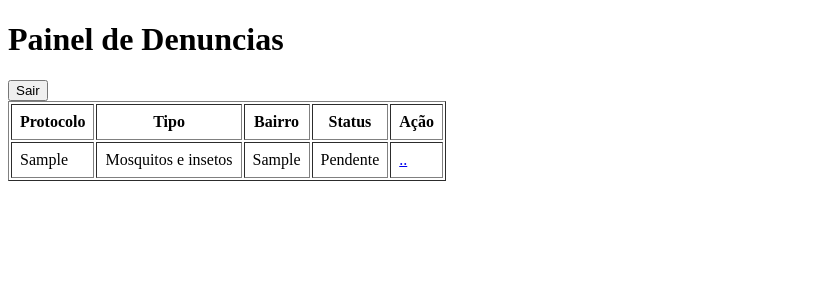
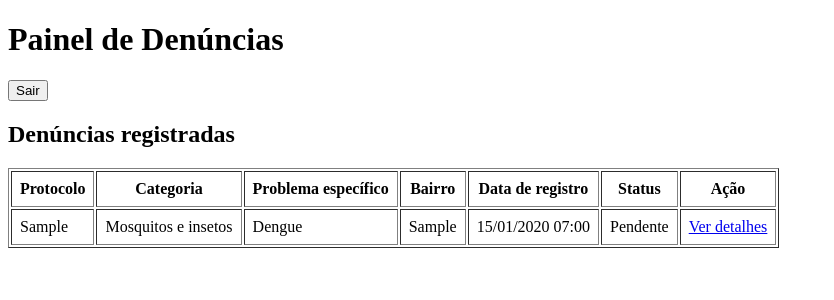
Before and after one commit to livia-trindade/vigiafacil, a Django app: page /painel/ in a window 1280 px wide. Shown: the top 300 px of the page, without its empty margins (0-834 px from the left). Run offline with Django 4.2, Linux system fonts and the light colour scheme; a user stored in the database is signed in; tables that the repository leaves empty hold one stand-in row (values such as "Sample post").

Commit message:
Corrigindo painel

```diff
--- a/templates/painel/dashboard.html
+++ b/templates/painel/dashboard.html
@@ -2,45 +2,76 @@
 <html lang="pt-br">
 <head>
     <meta charset="UTF-8">
-    <title>Painel </title>
+    <meta name="viewport" content="width=device-width, initial-scale=1.0">
+    <title>Painel de Denúncias</title>
 </head>
+
 <body>
-    <h1>Painel de Denuncias</h1>
+
+    <main class="container">
+
+        <header>
+            <h1>Painel de Denúncias</h1>
 
             <form action="{% url 'logout-usuario' %}" method="post">
                 {% csrf_token %}
                 <button type="submit">Sair</button>
             </form>
+        </header>
+
+        <h2>Denúncias registradas</h2>
 
         {% if denuncias %}
+
             <table border="1" cellpadding="8">
                 <thead>
                     <tr>
                         <th>Protocolo</th>
-                    <th>Tipo</th>
+                        <th>Categoria</th>
+                        <th>Problema específico</th>
                         <th>Bairro</th>
+                        <th>Data de registro</th>
                         <th>Status</th>
                         <th>Ação</th>
                     </tr>
                 </thead>
+
                 <tbody>
                     {% for denuncia in denuncias %}
                         <tr>
                             <td>{{ denuncia.protocolo }}</td>
+
                             <td>{{ denuncia.get_tipo_display }}</td>
+
+                            <td>{{ denuncia.get_problema_display }}</td>
+
                             <td>{{ denuncia.bairro }}</td>
-                        <td>{{ denuncia.get_status_display }}</td>
+
+                            <td>
+                                {{ denuncia.data_criacao|date:"d/m/Y H:i" }}
+                            </td>
+
+                            <td>
+                                {{ denuncia.get_status_display }}
+                            </td>
+
                             <td>
                                 <a href="{% url 'detalha-painel' denuncia.id %}">
-                                ..
+                                    Ver detalhes
                                 </a>
                             </td>
                         </tr>
                     {% endfor %}
                 </tbody>
             </table>
+
         {% else %}
+
             <p>Nenhuma denúncia cadastrada.</p>
+
         {% endif %}
+
+    </main>
+
 </body>
 </html>
```
Lines whose indentation alone changed are shown as unchanged.
